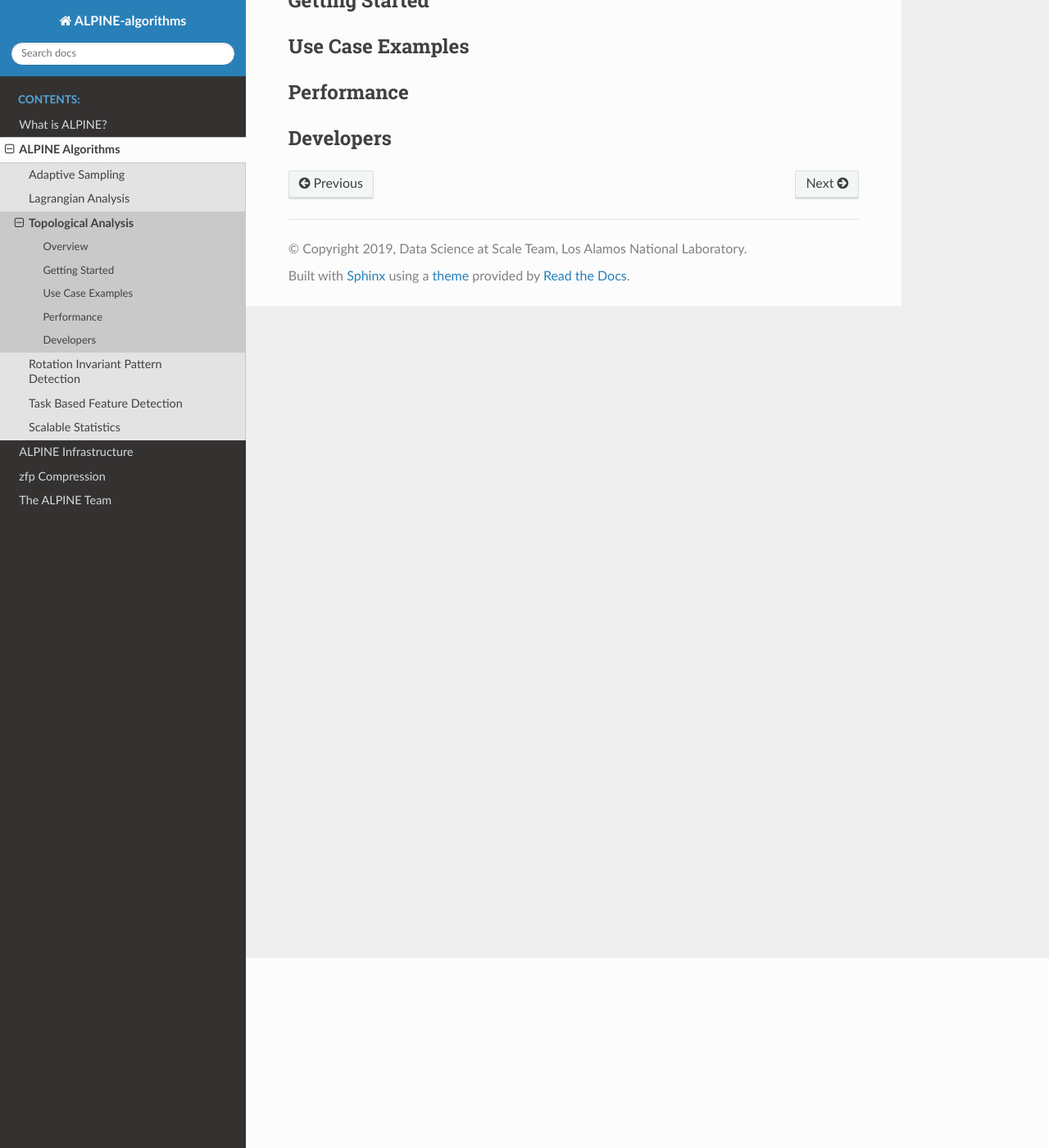
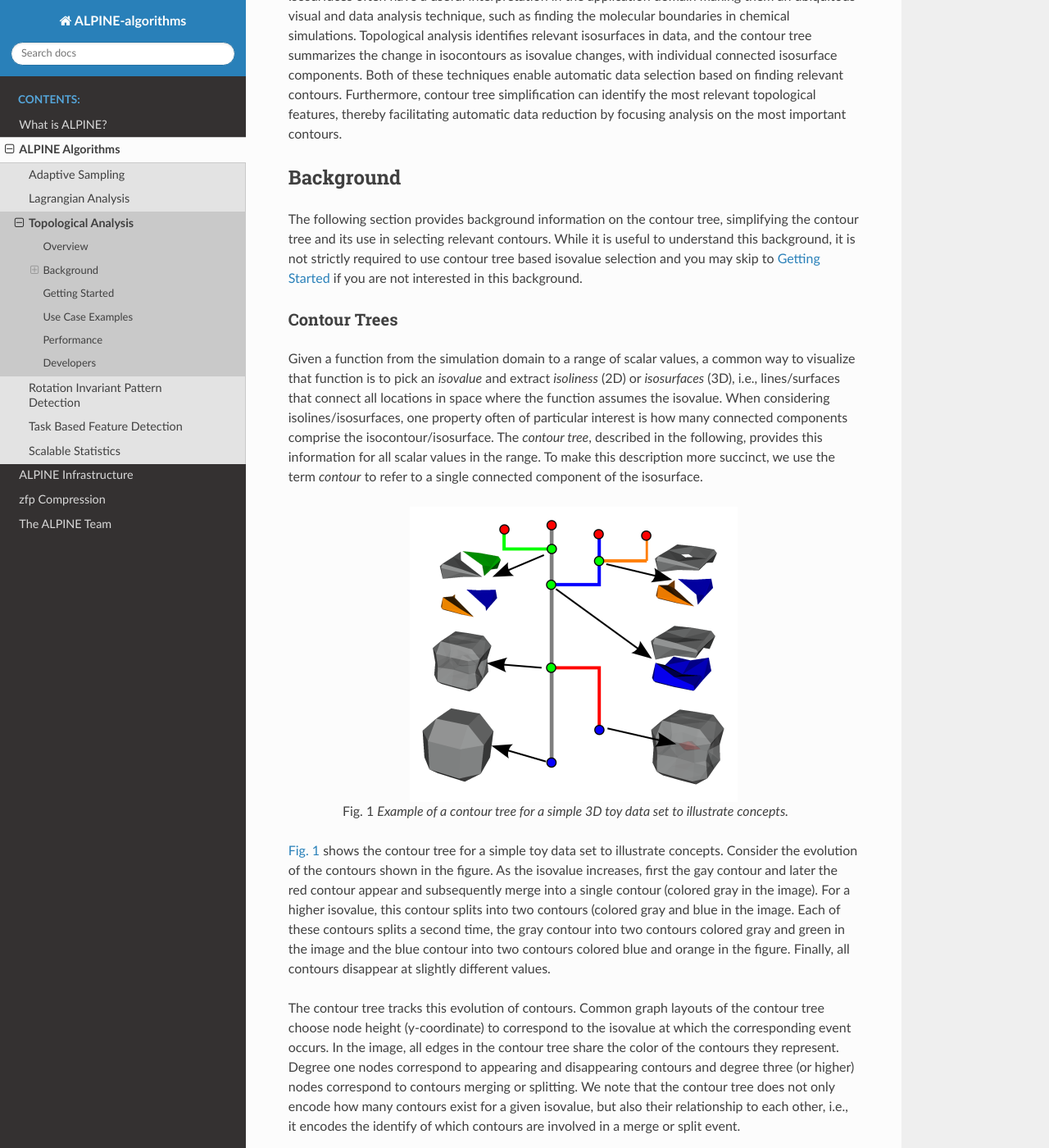
Before and after one commit to Alpine-DAV/algorithms, a Sphinx documentation site: the page built from docs/source/topology.rst, in a window 1280 px wide and 1400 px high, scrolled down 232 px. Shown: the whole window at 82% size. Built offline with Sphinx 7.4.7 and the Read the Docs theme 2.0.0, drawn with Linux system fonts in a browser that asks for light colours; formulas are drawn with MathJax 3; some of the changed text lies outside the part shown.

Commit message:
Started documentation for contour trees

```diff
--- a/docs/source/conf.py
+++ b/docs/source/conf.py
@@ -61,6 +61,8 @@ exclude_patterns = ['build', 'Thumbs.db', '.DS_Store']
 # The name of the Pygments (syntax highlighting) style to use.
 pygments_style = 'sphinx'
 
+# Enable numbered figures
+numfig = True
 
 # -- Options for HTML output -------------------------------------------------
 
--- a/docs/source/topology.rst
+++ b/docs/source/topology.rst
@@ -5,6 +5,101 @@ Topological Analysis
 
 Overview
 ^^^^^^^^
+Isosurfaces often have a useful interpretation in the application domain making
+them an ubiquitous visual and data analysis technique, such as finding the
+molecular boundaries in chemical simulations. Topological analysis identifies
+relevant isosurfaces in data, and the contour tree summarizes the change in
+isocontours as isovalue changes, with individual connected isosurface
+components. Both of these techniques enable automatic data selection based on
+finding relevant contours. Furthermore, contour tree simplification can
+identify the most relevant topological features, thereby facilitating automatic
+data reduction by focusing analysis on the most important contours.
+
+Background
+^^^^^^^^^^
+The following section provides background information on the contour tree,
+simplifying the contour tree and its use in selecting relevant contours. While
+it is useful to understand this background, it is not strictly required to use
+contour tree based isovalue selection and you may skip to `Getting Started`_ if
+you are not interested in this background.
+
+Contour Trees
+-------------
+Given a function from the simulation domain to a range of scalar values, a
+common way to visualize that function is to pick an *isovalue* and  extract
+*isoliness* (2D) or *isosurfaces* (3D), i.e., lines/surfaces that connect all
+locations in space where the function assumes the isovalue. When considering
+isolines/isosurfaces, one property often of particular interest is how many
+connected components comprise the isocontour/isosurface. The *contour tree*,
+described in the following, provides this information for all scalar values in
+the range. To make this description more succinct, we use the term *contour* to
+refer to a single connected component of the isosurface.
+
+.. _ctfig:
+.. figure:: Topology/ContourTreeAndIsosurface3D.png
+   :align: center
+
+   Example of a contour tree for a simple 3D toy data set to illustrate concepts.
+
+:numref:`ctfig` shows the contour tree for a simple toy data set to illustrate
+concepts. Consider the evolution of the contours shown in the figure. As the
+isovalue increases, first the gay contour and later the red contour appear and
+subsequently merge into a single contour (colored gray in the image). For a
+higher isovalue, this contour splits into two contours (colored gray and blue in
+the image. Each of these contours splits a second time, the gray contour into
+two contours colored gray and green in the image and the blue contour into two
+contours colored blue and orange in the figure. Finally, all contours disappear
+at slightly different values.
+
+The contour tree tracks this evolution of contours. Common graph layouts of
+the contour tree choose node height (y-coordinate) to correspond to the isovalue
+at which the corresponding event occurs. In the image, all edges in the contour
+tree share the color of the contours they represent. Degree one nodes correspond
+to appearing and disappearing contours and degree three (or higher) nodes
+correspond to contours merging or splitting. We note that the contour tree does
+not only encode how many contours exist for a given isovalue, but also their
+relationship to each other, i.e., it encodes the identify of which contours are
+involved in a merge or split event.
+
+Contour Tree Simplification
+---------------------------
+.. _unsimplifiedctfig:
+.. figure:: Topology/UnsimplifiedExample.png
+   :align: center
+
+   Despite describing high-level isosurface behavior, contour trees can quickly
+   become very complex.
+
+Despite providing a high-level summary over isosurface behavior, the contour
+tree can quickly become very complex, even for simple data sets, as shown in
+:numref:`unsimplifiedctfig`. However, since the contour tree defines a
+relationship between contours, it is possible to further simplify and reduce it
+to the most relevant contours.
+
+.. _simplifiedctfig:
+.. figure:: Topology/SimplifiedExample.png
+   :align: center
+
+   The contour tree from :numref:`unsimplifiedctfig` can be simplified using
+   various simplification metrics.
+
+:numref:`simplifiedctfig` shows the contour tree from
+:numref:`unsimplifiedctfig` using various *simplification metrics*. A
+simplification metric is a means to rank the importance of individual contours
+and "prune" away unimportant branches of the contour tree. Three common choices
+for the simplification metric are *persistence*, *volume* and *hypervolume*.
+*Persistence* is the height of a branch in the contour tree, corresponding to
+how long this contour lives as a distinct entity as the isovalue is changed.
+*Volume* corresponds to contour volume, approximated as the number of mesh
+points it comprises (for a regular, rectilinear grid) and *hypervolume*
+corresponds to the integrated value of the scalar variable inside a contour,
+approximated as the Riemann sum. Based on these simplification metrics it is
+possible to rank all leaf branches in the contour tree and simplify it. At each
+branch
+
+Isovalue Selection
+------------------
+We simplify
 
 Getting Started
 ^^^^^^^^^^^^^^^
@@ -17,6 +112,8 @@ Performance
 
 Developers
 ^^^^^^^^^^
+David Camp (LBNL), Hamish Carr (University of Leeds), Oliver Rübel (LBNL),
+Gunther H. Weber (LBNL)
 
 
 .. toctree::
```
Also changed, not shown: docs/source/Topology/ContourTreeAndIsosurface3D.png (added), docs/source/Topology/ContourTreeAndTerrain2D.png (added), docs/source/Topology/SimplifiedExample.png (added), docs/source/Topology/UnsimplifiedExample.png (added).
